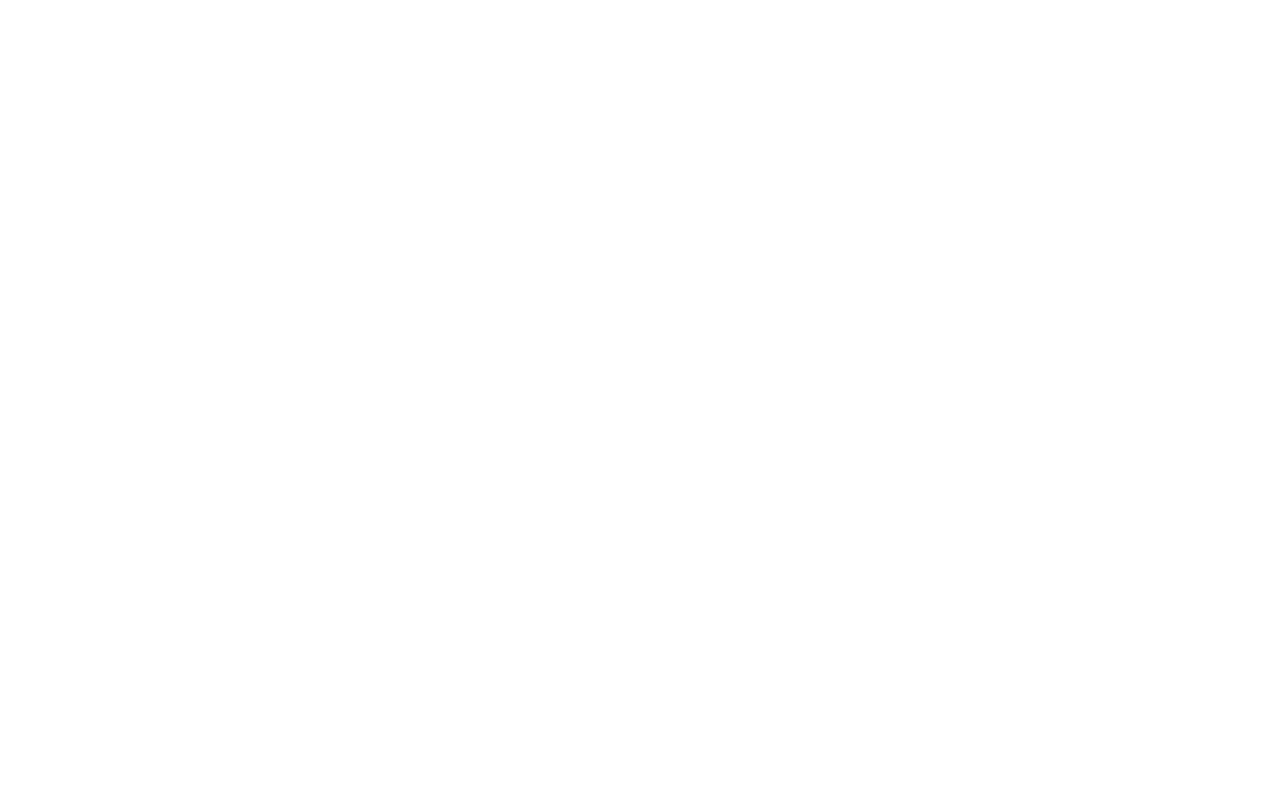
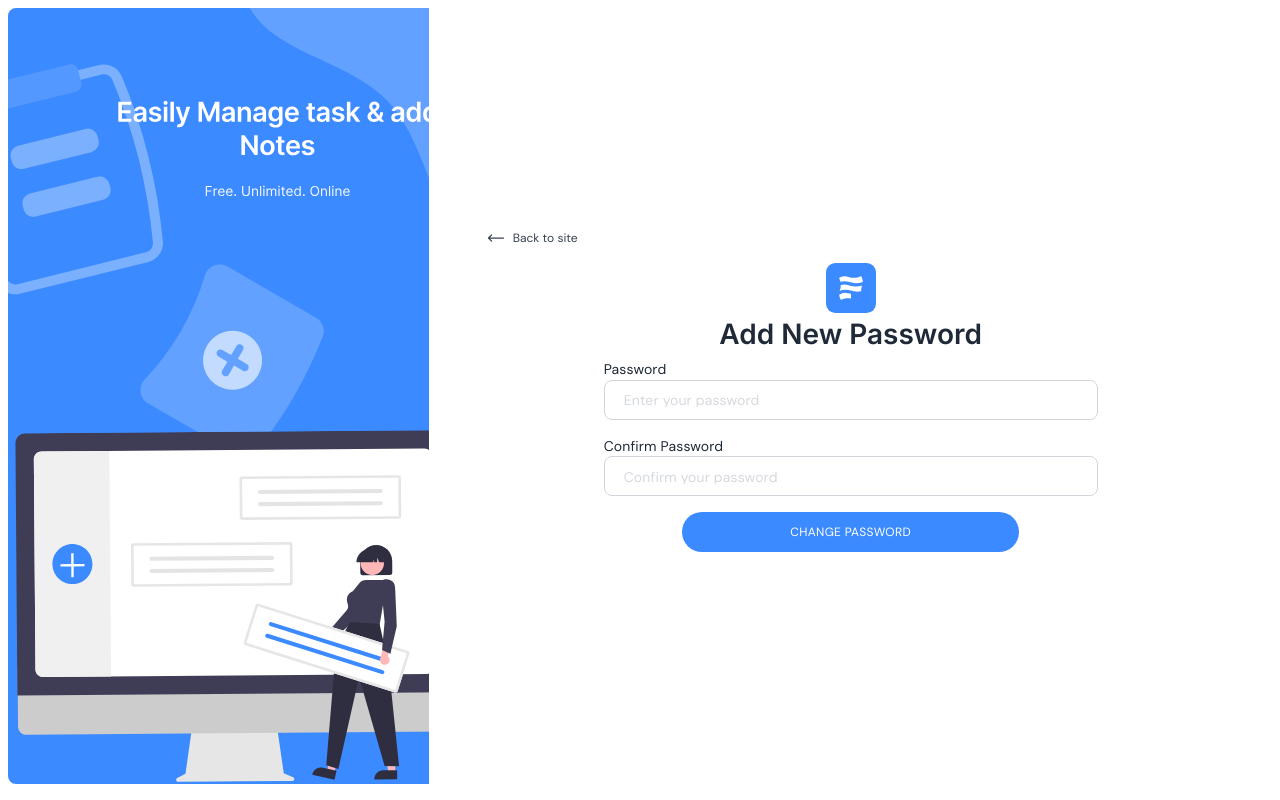
Before and after one commit to fatimakhalid364/task-manager-frontend, a React (Vite) app: page /authentication/reset-password in a window 1280 px wide. Before the commit this address had no page. Built offline with nearby package versions, Linux system fonts and the light colour scheme.

Commit message:
added the remaining two pages to routes and set logics

```diff
--- a/src/App.jsx
+++ b/src/App.jsx
@@ -3,6 +3,8 @@
 import SigninpPage from 'src/pages/authentication/SigninPage';
 import SignupPage from 'src/pages/authentication/SignupPage';
 import './App.css';
+import ForgotPassword from "./pages/authentication/ForgotPassword";
+import SetPassword from "./pages/authentication/SetPassword";
 
 function App() {
     return (
@@ -10,6 +12,9 @@
             <Routes>
                 <Route path='/authentication/signup' element={<SignupPage />} />
                 <Route path='/authentication/signin' element={<SigninpPage />} />
+                <Route path='/authentication/forgot-password' element={<ForgotPassword />} />
+                <Route path='/authentication/reset-password' element={<SetPassword />} />
+
             </Routes>
 
         </div>
--- a/src/components/authentication/subComponents/input-fields.jsx
+++ b/src/components/authentication/subComponents/input-fields.jsx
@@ -127,6 +127,7 @@
 
                     </Grid>
                 )}
+                {currentScreen !== Screen.SET_PASS &&
                 <Grid item xs={12} sx={{ display: 'flex', alignItems: 'center', justifyContent: 'center' }}>
                     <div>
                     <LabelTypography variant="body1" gutterBottom>
@@ -140,7 +141,8 @@
                         onChange={handleInputChange}
                     />
                     </div>
-                </Grid>
+                    </Grid>}
+                {currentScreen !== Screen.FORGOT_PASS &&
                 <Grid item xs={12} sx={{ display: 'flex', alignItems: 'center', justifyContent: 'center' }}>
                     <div>
                     <LabelTypography variant="body1" gutterBottom>
@@ -155,8 +157,8 @@
                         type="password"
                     />
                     </div>
-                </Grid>
-                {currentScreen === Screen.SIGNUP && (
+                    </Grid>}
+                {(currentScreen === Screen.SIGNUP || currentScreen === Screen.SET_PASS) && (
                     <Grid item xs={12} sx={{ display: 'flex', alignItems: 'center', justifyContent: 'center' }}>
                         <div>
                         <LabelTypography variant="body1" gutterBottom>
--- a/src/components/authentication/subComponents/signup-form.jsx
+++ b/src/components/authentication/subComponents/signup-form.jsx
@@ -25,7 +25,9 @@
                 <Grid item xs={12} sx={{ display: 'flex', alignItems: 'center', justifyContent: 'center' }}>
                     <form method='post' action='https://localhost:3000/signup'>
                         <InputFields pictureURL={pictureURL} currentScreen={currentScreen} />
-                        <GoogleSSO />
+                        {(currentScreen === Screen.SIGNUP || currentScreen === Screen.SIGNIN) &&
+                            <GoogleSSO />
+                        }
                     </form>
                 </Grid>
             </Grid>
```
